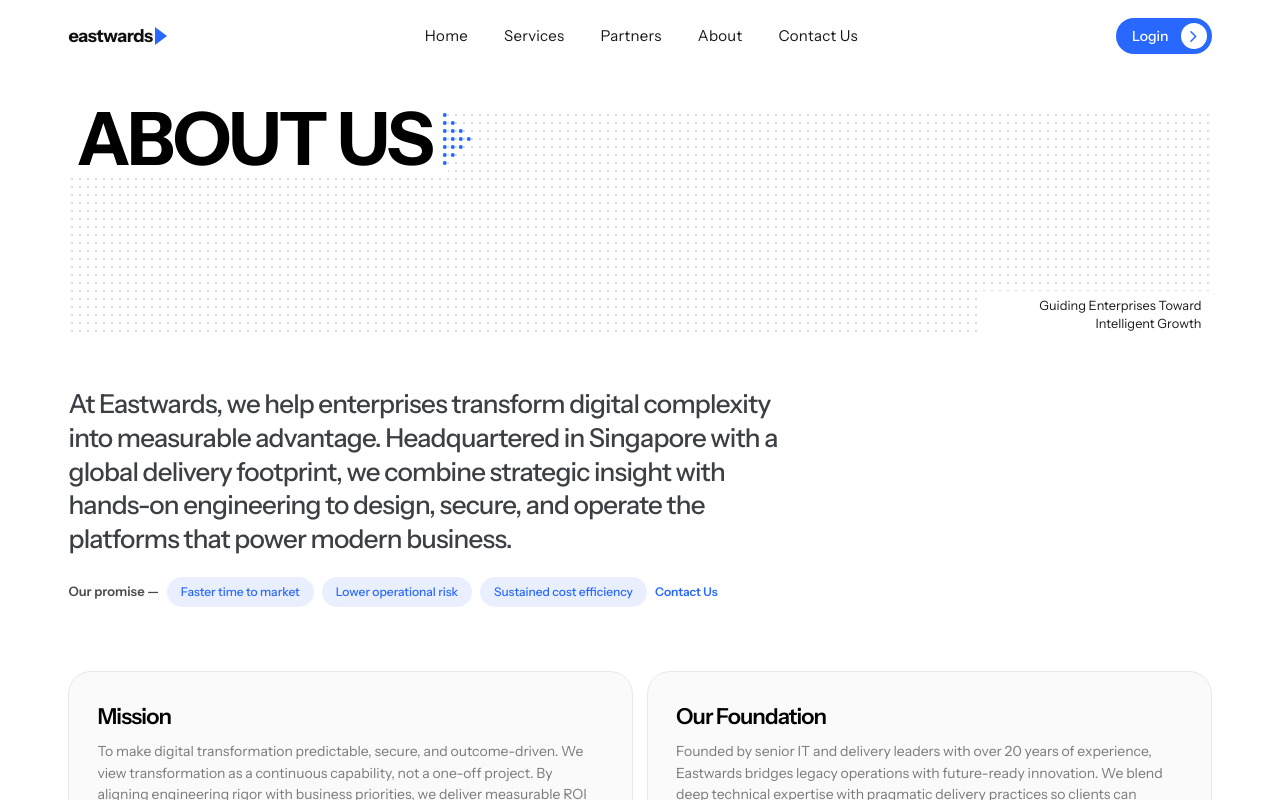
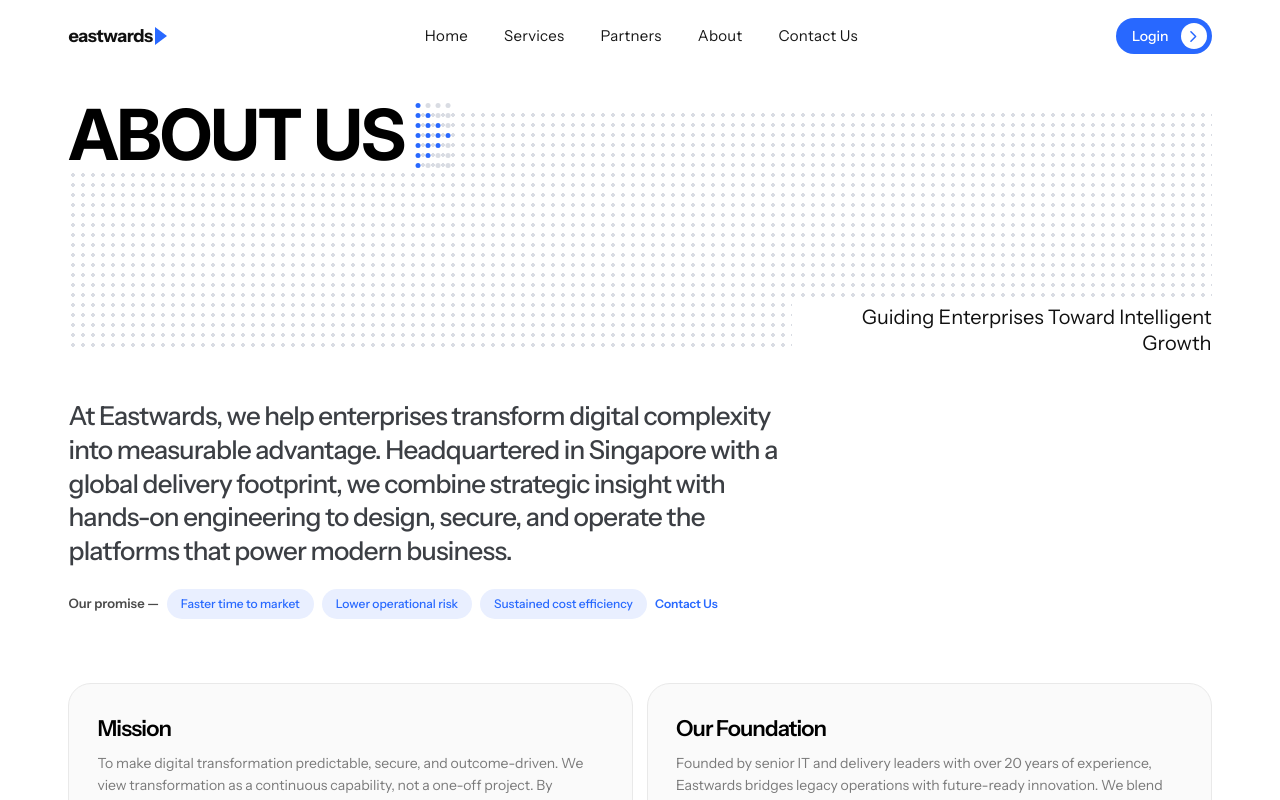
Before and after one commit to wajiha-kulsum/eastwards, a Next.js app: page /about in a window 1280 px wide. Shown: the top 800 px of the page. Built offline with nearby package versions, Linux system fonts and the light colour scheme.

Commit message:
Lock dot hero matrix dimensions and lede position across all subpages

```diff
--- a/components/DotHero.tsx
+++ b/components/DotHero.tsx
@@ -2,12 +2,13 @@
 
 import { useEffect, useRef } from "react";
 
-/* The dot-field hero shared by Contact, Partners and About: CSS grey dot
-   lattice behind the heading, plus the blue dotted play mark echoing the
-   eastwards logo. Mark translate is nudged so its dots land on the field's
-   8px lattice — blue dots are 4px vs grey centres at +4px, so centres align,
-   not box edges. Observes the band and heading row (never the mark itself:
-   translate moves its box, which would re-trigger the observer forever). */
+/* The dot-field hero shared by Contact, Partners, and About.
+   Geometry, dot matrix grid, spacing, and typography are 100% locked
+   so switching between pages feels completely consistent: only the
+   title and lede text vary. */
+
+const DOT_PITCH = 10; // 10px grid pitch matching the Paper design (5px dot + 5px gap)
+
 export default function DotHero({ title, lede }: { title: string; lede: string }) {
   const bandRef = useRef<HTMLDivElement>(null);
   const logoRef = useRef<HTMLDivElement>(null);
@@ -19,11 +20,11 @@
     const row = rowRef.current;
     if (!band || !logo || !row) return;
 
-    const mod = (n: number) => ((n % 8) + 8) % 8;
+    const mod = (n: number) => ((n % DOT_PITCH) + DOT_PITCH) % DOT_PITCH;
     const snap = () => {
       const bandBox = band.getBoundingClientRect();
       const logoBox = logo.getBoundingClientRect();
-      logo.style.translate = `${-mod(logoBox.left - bandBox.left - 2)}px ${-mod(logoBox.top - bandBox.top - 2)}px`;
+      logo.style.translate = `${-mod(logoBox.left - bandBox.left)}px ${-mod(logoBox.top - bandBox.top)}px`;
     };
 
     snap();
@@ -38,26 +39,30 @@
   }, []);
 
   return (
-    <section className="relative flex min-h-[200px] flex-col overflow-hidden pt-3 sm:min-h-[230px] lg:min-h-[268px]">
+    <section className="relative flex h-[220px] flex-col justify-between overflow-hidden pt-3 sm:h-[250px] lg:h-[280px]">
+      {/* Background dot matrix field - 10px pitch with 5px light grey dots */}
       <div
         ref={bandRef}
         aria-hidden="true"
-        className="pointer-events-none absolute inset-x-0 bottom-[20px] top-[27px]"
+        className="pointer-events-none absolute inset-x-0 bottom-[14px] top-[26px]"
         style={{
           backgroundImage:
-            "radial-gradient(circle, #d9dce3 1.2px, transparent 1.6px)",
-          backgroundSize: "8px 8px",
+            "radial-gradient(circle, #d9dce3 1.6px, transparent 1.9px)",
+          backgroundSize: `${DOT_PITCH}px ${DOT_PITCH}px`,
         }}
       />
 
-      <div ref={rowRef} className="relative flex items-center py-1.5">
-        <h1 className="bg-white pl-2 pr-4 text-[clamp(2.5rem,8vw,4.6rem)] font-bold uppercase leading-none tracking-[-0.03em]">
+      {/* Title + Blue Dot Matrix Icon */}
+      <div ref={rowRef} className="relative z-10 flex items-center py-1">
+        <h1 className="bg-white pr-4 font-display text-[clamp(2.75rem,5.5vw,5.5rem)] font-bold uppercase leading-none tracking-[-0.03em] text-black">
           {title}
         </h1>
+
+        {/* Play-triangle dot matrix icon: 4 columns x 7 rows on a 10px pitch */}
         <div
           ref={logoRef}
           aria-hidden="true"
-          className="grid shrink-0 grid-cols-[repeat(4,4px)] gap-[4px] self-center"
+          className="grid shrink-0 grid-cols-[repeat(4,5px)] gap-[5px] self-center"
         >
           {Array.from({ length: 28 }).map((_, i) => {
             const col = i % 4;
@@ -66,18 +71,21 @@
             return (
               <span
                 key={i}
-                className={`h-1 w-1 rounded-full ${blue ? "bg-[#2869ff]" : ""}`}
+                className={`h-[5px] w-[5px] rounded-full transition-colors ${
+                  blue ? "bg-[#2868ff]" : "bg-[#d9dce3]"
+                }`}
               />
             );
           })}
         </div>
       </div>
 
-      {/* Supporting copy, pinned to the band's bottom-right so the hero is the
-          same shape on every page; only the text changes */}
-      <p className="relative mb-3.5 ml-auto mt-auto max-w-[235px] bg-white px-2.5 py-1.5 text-right text-[0.8rem] leading-[1.35] text-[#1a1a1a] max-sm:max-w-none">
-        {lede}
-      </p>
+      {/* Supporting copy - pinned to bottom right across all sub-pages */}
+      <div className="relative z-10 mt-auto flex justify-end pb-2">
+        <p className="max-w-[420px] bg-white pl-4 pt-1 text-right text-[14px] font-normal leading-[1.3] text-[#111111] sm:text-[16px] md:text-[18px] lg:text-[20px]">
+          {lede}
+        </p>
+      </div>
     </section>
   );
 }
```
